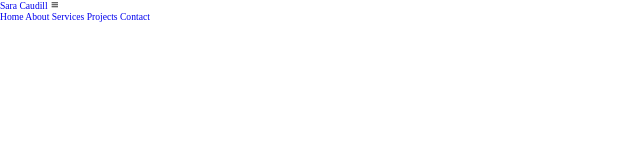
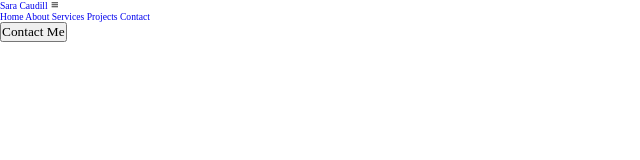
Before and after one commit to saracaudill/portfolio, a plain HTML site: page index.html in a window 1280 px wide. Shown: the whole page, without its empty margins (0-640 px from the left). Drawn offline with nearby package versions, Linux system fonts and the light colour scheme.

Commit message:
add contact me button

```diff
--- a/index.html
+++ b/index.html
@@ -24,6 +24,7 @@
         <a href="#contact">Contact</a>
     </nav>
 
+    <button class="gradient-btn">Contact Me</button>
 
 </header>
 
```
